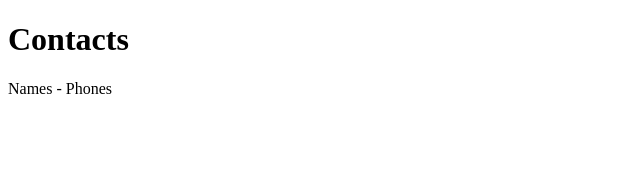
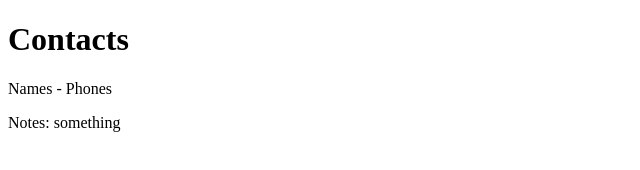
Before and after one commit to xiongcuihua/bread, a plain HTML site: page contacts.html in a window 1280 px wide. Shown: the whole page, without its empty margins (0-640 px from the left). Drawn offline with Linux system fonts and the light colour scheme.

Commit message:
added notes and completed coding

```diff
--- a/contacts.html
+++ b/contacts.html
@@ -4,6 +4,7 @@
 <body>
 	<h1>Contacts</h1>
 	<p>Names - Phones</p>
+	<span>Notes: something</span>
 </body>
 
 </html>
```
